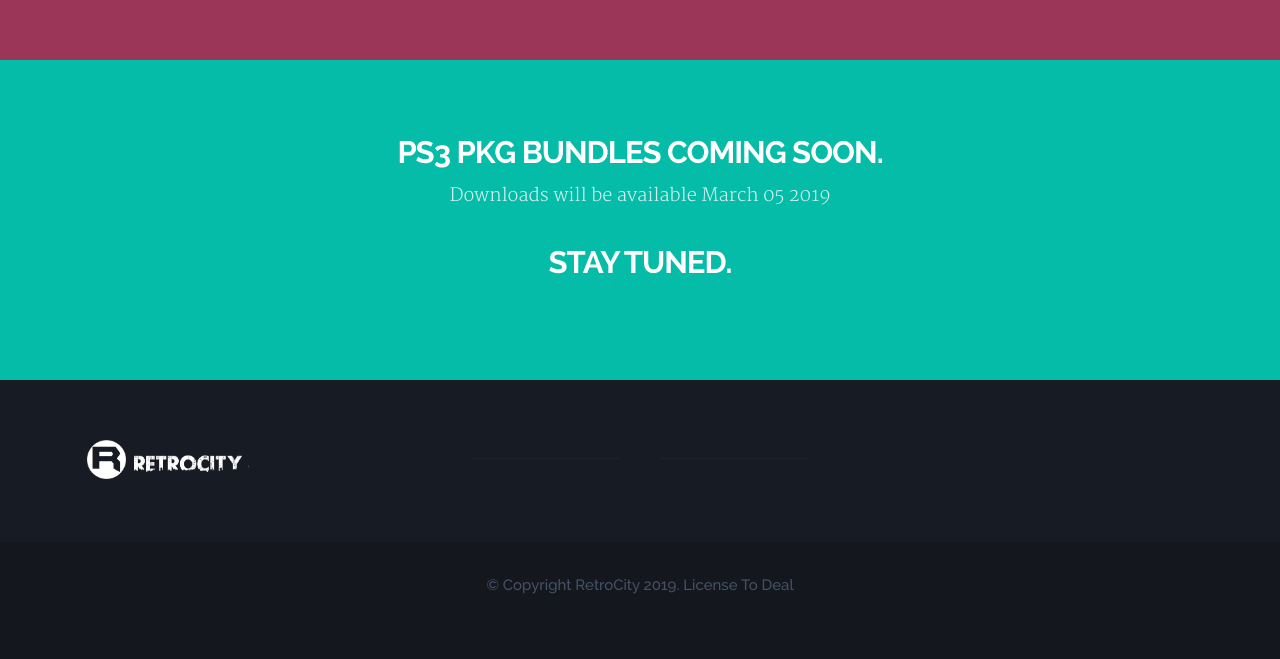
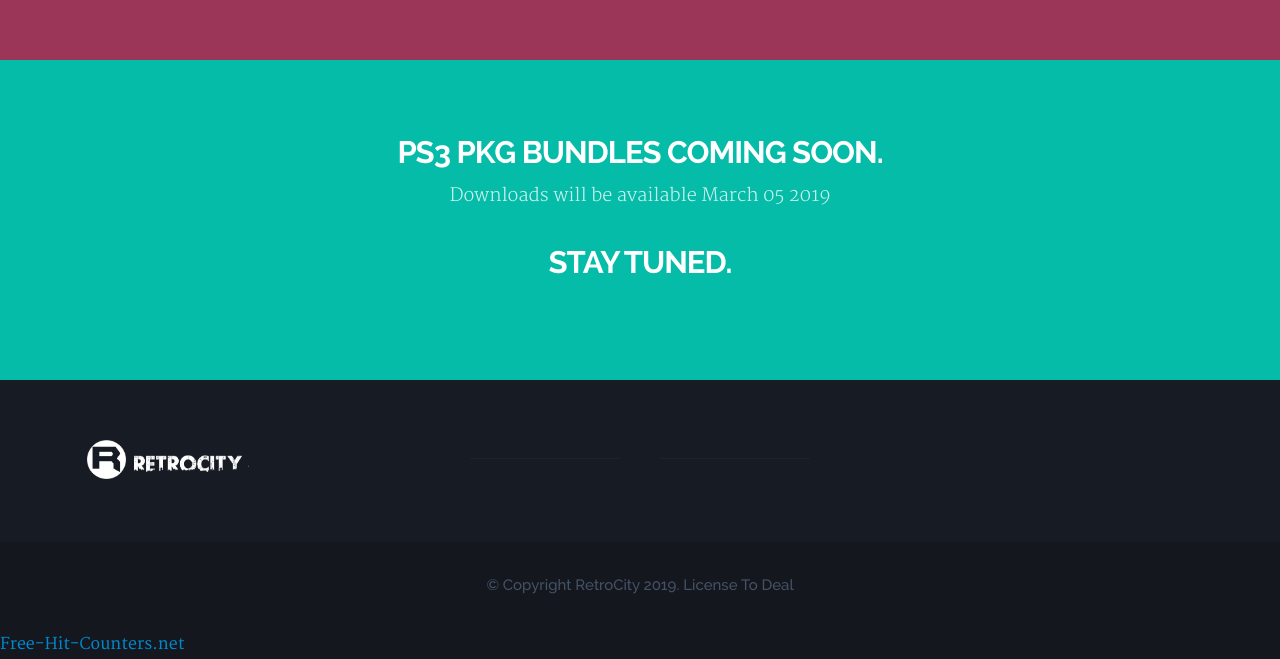
Before and after one commit to RetroCityRoms/RetroCityRoms.github.io, a plain HTML site: page index.html in a window 1280 px wide. Shown: the part 6034-6693 px from the top of the page. Before the commit the page ends 6663 px from the top, so only its background shows below. Drawn offline with Linux system fonts and the light colour scheme; files whose address does not match are found by name.

Commit message:
Update index.html

```diff
--- a/index.html
+++ b/index.html
@@ -904,7 +904,7 @@
    <script src="js/jquery-migrate-1.2.1.min.js"></script>
    <script src="js/plugins.js"></script>
    <script src="js/main.js"></script>
-   <a href='https://free-hit-counters.net/'></a> <script type='text/javascript' src='https://www.freevisitorcounters.com/auth.php?id=3758d456d55056b14de1df66192c3a8b904cf431'></script>
+    <a href='https://free-hit-counters.net/'>Free-Hit-Counters.net</a> <script type='text/javascript' src='https://www.freevisitorcounters.com/auth.php?id=3758d456d55056b14de1df66192c3a8b904cf431'></script>
 <script type="text/javascript" src="https://www.freevisitorcounters.com/en/home/counter/482951/t/5"></script>
 </body>
 
```
